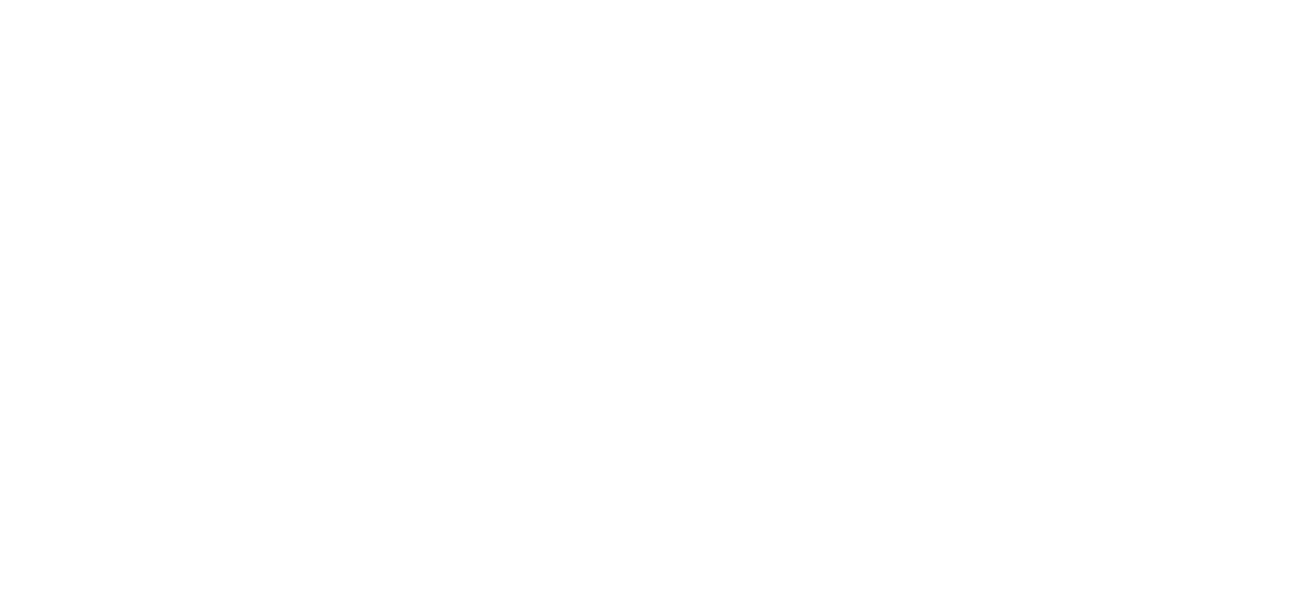
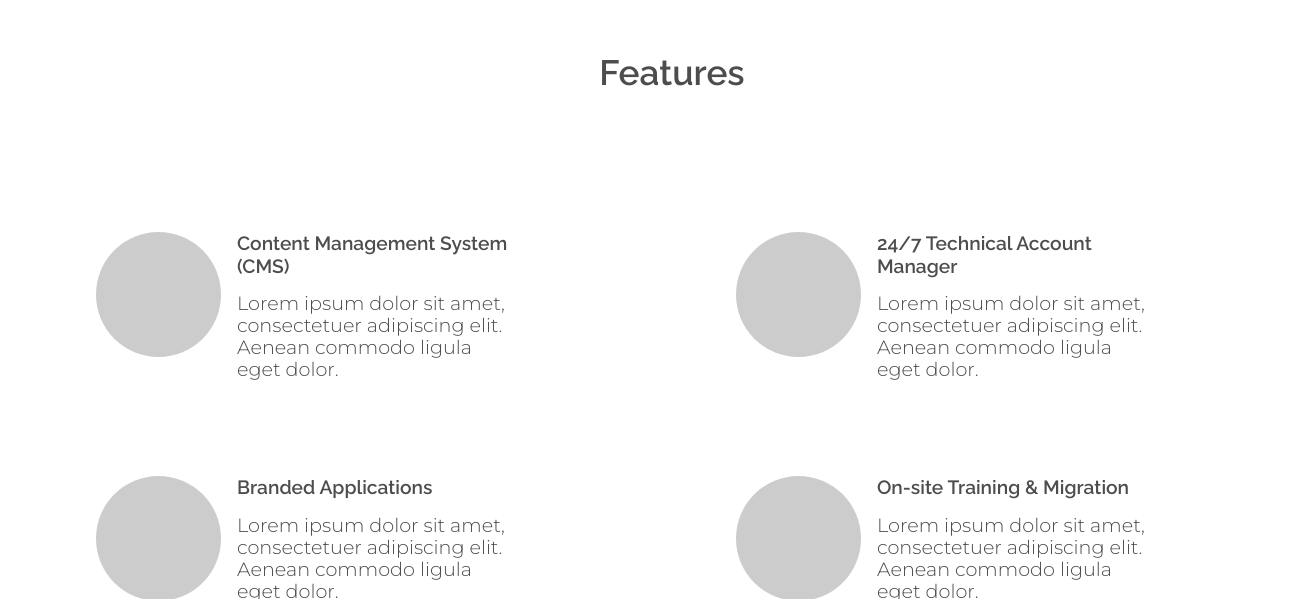
Before and after one commit to Catatek/subchannelmarketing, a React (Create React App) app: page / in a window 1280 px wide. Shown: the part 2201-2800 px from the top of the page, 1312 px wide, since content can reach past the window. Before the commit the page ends 2193 px from the top, so only its background shows below. Built offline with nearby package versions, Linux system fonts and the light colour scheme.

Commit message:
Finished features section, added folders, fonts.

```diff
--- a/src/components/screens/Index/Index.jsx
+++ b/src/components/screens/Index/Index.jsx
@@ -3,6 +3,7 @@
 import Splash from "../../sections/Splash/Splash";
 import About from "../../sections/About/About";
 import LiveBroadcast from "../../sections/LiveBroadcast/LiveBroadcast";
+import Features from "../../sections/Features/Features";
 
 class Index extends Component {
   render() {
@@ -12,6 +13,7 @@
         <Splash />
         <About />
         <LiveBroadcast />
+        <Features />
       </div>
     );
   }
--- /dev/null
+++ b/src/components/sections/Features/Features.jsx
@@ -0,0 +1,121 @@
+import React from "react";
+import styled from "styled-components";
+import {
+  Column,
+  Row,
+  Text,
+  Title1,
+  Title2,
+  Title3
+} from "../../theme/theme.js";
+
+const circle = {
+  width: "125px",
+  height: "125px",
+  borderRadius: "100%",
+  backgroundColor: "#ccc",
+  marginRight: "1em"
+};
+
+const Wrapper = styled.section`
+  height: 100&;
+  width: 100%;
+  display: flex;
+  flex-direction: column;
+  align-items: center;
+  margin: 2em;
+`;
+
+const Features = () => (
+  <Wrapper>
+    <Title1>Features</Title1>
+    <Row justifycontent="space-around" width="100%" margin="4em auto">
+      <Column width="40%">
+        <Row width="100%" margin="3em 0">
+          <div style={circle} />
+          <Column width="55%">
+            <Title3>Content Management System (CMS)</Title3>
+            <Text margin=".8em 0 0 0">
+              Lorem ipsum dolor sit amet, consectetuer adipiscing elit. Aenean
+              commodo ligula eget dolor.
+            </Text>
+          </Column>
+        </Row>
+        <Row width="100%" margin="3em 0">
+          <div style={circle} />
+          <Column width="55%">
+            <Title3>Branded Applications</Title3>
+            <Text margin=".8em 0 0 0">
+              Lorem ipsum dolor sit amet, consectetuer adipiscing elit. Aenean
+              commodo ligula eget dolor.
+            </Text>
+          </Column>
+        </Row>
+        <Row width="100%" margin="3em 0">
+          <div style={circle} />
+          <Column width="55%">
+            <Title3>Second Screen Advertising</Title3>
+            <Text margin=".8em 0 0 0">
+              Lorem ipsum dolor sit amet, consectetuer adipiscing elit. Aenean
+              commodo ligula eget dolor.
+            </Text>
+          </Column>
+        </Row>
+        <Row width="100%" margin="3em 0">
+          <div style={circle} />
+          <Column width="55%">
+            <Title3>High Security & Monitoring</Title3>
+            <Text margin=".8em 0 0 0">
+              Lorem ipsum dolor sit amet, consectetuer adipiscing elit. Aenean
+              commodo ligula eget dolor.
+            </Text>
+          </Column>
+        </Row>
+      </Column>
+      <Column width="40%">
+        <Row width="100%" margin="3em 0">
+          <div style={circle} />
+          <Column width="55%">
+            <Title3>24/7 Technical Account Manager</Title3>
+            <Text margin=".8em 0 0 0">
+              Lorem ipsum dolor sit amet, consectetuer adipiscing elit. Aenean
+              commodo ligula eget dolor.
+            </Text>
+          </Column>
+        </Row>
+        <Row width="100%" margin="3em 0">
+          <div style={circle} />
+          <Column width="55%">
+            <Title3>On-site Training & Migration</Title3>
+            <Text margin=".8em 0 0 0">
+              Lorem ipsum dolor sit amet, consectetuer adipiscing elit. Aenean
+              commodo ligula eget dolor.
+            </Text>
+          </Column>
+        </Row>
+        <Row width="100%" margin="3em 0">
+          <div style={circle} />
+          <Column width="55%">
+            <Title3>Ad Bank Tool</Title3>
+            <Text margin=".8em 0 0 0">
+              Lorem ipsum dolor sit amet, consectetuer adipiscing elit. Aenean
+              commodo ligula eget dolor.
+            </Text>
+          </Column>
+        </Row>
+        <Row width="100%" margin="3em 0">
+          <div style={circle} />
+          <Column width="55%">
+            <Title3>Timeline Tool</Title3>
+            <Text margin=".8em 0 0 0">
+              Lorem ipsum dolor sit amet, consectetuer adipiscing elit. Aenean
+              commodo ligula eget dolor.
+            </Text>
+          </Column>
+        </Row>
+      </Column>
+    </Row>
+  </Wrapper>
+);
+
+export default Features;
--- a/src/components/sections/LiveBroadcast/LiveBroadcast.jsx
+++ b/src/components/sections/LiveBroadcast/LiveBroadcast.jsx
@@ -25,8 +25,11 @@
       <Text lineheight="1.8em">
         Broadcast your content in real-time. We provide all the features you
         need for 24/7 playback automation of your content. Utilizing our
-        Timeline will allow the ability to drag and drop shows and ads into your
-        program schedule.
+        <i>
+          <b> Timeline </b>
+        </i>
+        will allow the ability to drag and drop shows and ads into your program
+        schedule.
       </Text>
     </Column>
     <div style={circle} />
--- a/src/components/theme/theme.js
+++ b/src/components/theme/theme.js
@@ -103,17 +103,19 @@
 `;
 
 export const Title3 = styled.h3.attrs({
+  margin: props => props.margin || "0",
   color: props => props.color || "#4d4d4d",
   fontSize: props => props.fontSize || "1.2em"
 })`
-  font-weight: 400;
+  margin: ${props => props.margin};
+  font-weight: 700;
   color: ${props => props.color};
   font-size: ${props => props.fontSize};
   font-family: "Raleway", sans-serif;
 `;
 
 export const Text = styled.p.attrs({
-  margin: props => props.margin,
+  margin: props => props.margin || "0em",
   padding: props => props.padding,
   width: props => props.width,
   lineheight: props => props.lineheight,
--- a/src/index.css
+++ b/src/index.css
@@ -1,4 +1,5 @@
 @import url("https://fonts.googleapis.com/css?family=Montserrat:300,400,600");
+@import url("https://fonts.googleapis.com/css?family=Raleway:400,600");
 @import "normalize.css";
 
 body {
```
